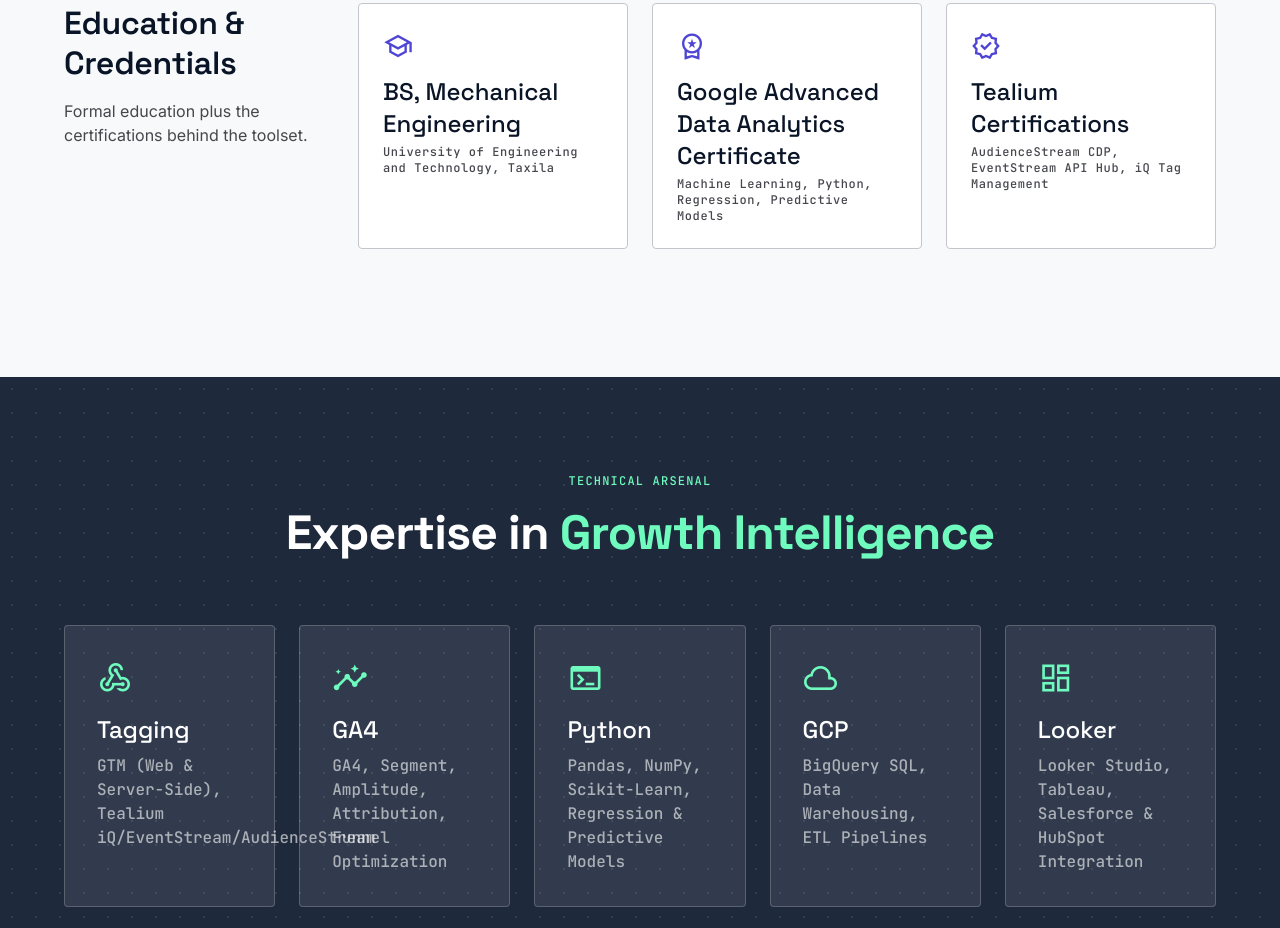
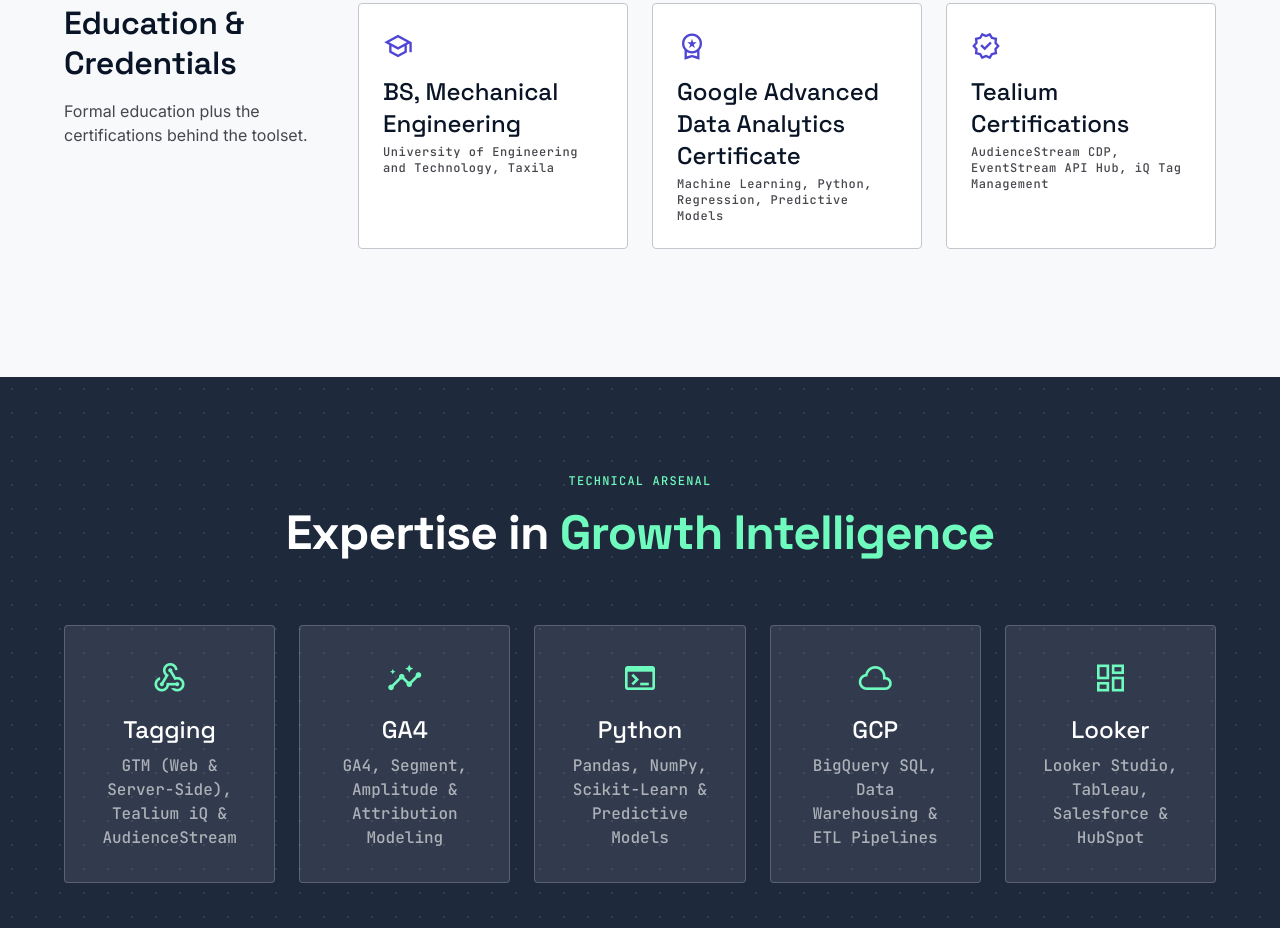
Before and after one commit to manmarsci/manmarsci, a plain HTML site: page experience.html in a window 1280 px wide. Shown: the part 1834-2762 px from the top of the page. Drawn offline with nearby package versions, Linux system fonts and the light colour scheme.

Commit message:
Made some tweaks on home page

```diff
--- a/experience.html
+++ b/experience.html
@@ -169,9 +169,9 @@
 <!-- Top Navigation Bar -->
 <nav class="fixed top-0 w-full z-50 bg-surface/80 backdrop-blur-md border-b border-outline-variant">
 <div class="flex justify-between items-center px-margin-desktop py-4 max-w-container-max mx-auto">
-<div class="flex items-center gap-3">
+<a href="index.html" class="flex items-center gap-3 hover:opacity-80 transition-opacity" aria-label="manmarsci home">
 <span class="text-headline-md font-headline-md font-bold text-primary">manmarsci</span>
-</div>
+</a>
 <div class="hidden md:flex items-center gap-8">
 <a class="text-on-surface-variant hover:text-secondary transition-colors duration-200" href="advanced-projects.html">Projects</a>
 <a class="text-secondary font-bold border-b-2 border-secondary pb-1" href="experience.html">Experience</a>
@@ -186,6 +186,8 @@
 </button>
 </div>
 <!-- Mobile Menu -->
+
+</nav>
 <div id="mobile-menu" class="mobile-menu fixed top-0 right-0 w-72 h-full bg-surface shadow-2xl z-50 p-8 md:hidden">
     <button id="close-menu" aria-label="Close menu" class="absolute top-4 right-4 text-primary p-2 hover:bg-surface-container-low rounded-lg">
         <span aria-hidden="true" class="material-symbols-outlined">close</span>
@@ -200,7 +202,6 @@
     </div>
 </div>
 <div id="mobile-overlay" class="fixed inset-0 bg-black/50 z-40 hidden md:hidden"></div>
-</nav>
 
 <main class="pt-32 pb-24">
 <!-- Hero Section -->
@@ -356,34 +357,34 @@
 </div>
 <div class="grid grid-cols-2 md:grid-cols-5 gap-gutter">
 <!-- Tagging & Infrastructure -->
-<div class="skill-card bg-surface-container-highest/10 border border-white/20 p-8 rounded-lg transition-all duration-300">
+<div class="skill-card bg-surface-container-highest/10 border border-white/20 p-8 rounded-lg transition-all duration-300 flex flex-col items-center text-center">
 <span aria-hidden="true" class="material-symbols-outlined text-tertiary-fixed mb-4 text-4xl">webhook</span>
 <h4 class="font-headline-md text-headline-md mb-2">Tagging</h4>
-<p class="font-label-sm text-white/60">GTM (Web & Server-Side), Tealium iQ/EventStream/AudienceStream</p>
+<p class="font-label-sm text-white/60 break-words">GTM (Web & Server-Side), Tealium iQ & AudienceStream</p>
 </div>
 <!-- Marketing Analytics -->
-<div class="skill-card bg-surface-container-highest/10 border border-white/20 p-8 rounded-lg transition-all duration-300">
+<div class="skill-card bg-surface-container-highest/10 border border-white/20 p-8 rounded-lg transition-all duration-300 flex flex-col items-center text-center">
 <span aria-hidden="true" class="material-symbols-outlined text-tertiary-fixed mb-4 text-4xl">insights</span>
 <h4 class="font-headline-md text-headline-md mb-2">GA4</h4>
-<p class="font-label-sm text-white/60">GA4, Segment, Amplitude, Attribution, Funnel Optimization</p>
+<p class="font-label-sm text-white/60 break-words">GA4, Segment, Amplitude & Attribution Modeling</p>
 </div>
 <!-- Data Science & ML -->
-<div class="skill-card bg-surface-container-highest/10 border border-white/20 p-8 rounded-lg transition-all duration-300">
+<div class="skill-card bg-surface-container-highest/10 border border-white/20 p-8 rounded-lg transition-all duration-300 flex flex-col items-center text-center">
 <span aria-hidden="true" class="material-symbols-outlined text-tertiary-fixed mb-4 text-4xl">terminal</span>
 <h4 class="font-headline-md text-headline-md mb-2">Python</h4>
-<p class="font-label-sm text-white/60">Pandas, NumPy, Scikit-Learn, Regression & Predictive Models</p>
+<p class="font-label-sm text-white/60 break-words">Pandas, NumPy, Scikit-Learn & Predictive Models</p>
 </div>
 <!-- Cloud & Databases -->
-<div class="skill-card bg-surface-container-highest/10 border border-white/20 p-8 rounded-lg transition-all duration-300">
+<div class="skill-card bg-surface-container-highest/10 border border-white/20 p-8 rounded-lg transition-all duration-300 flex flex-col items-center text-center">
 <span aria-hidden="true" class="material-symbols-outlined text-tertiary-fixed mb-4 text-4xl">cloud</span>
 <h4 class="font-headline-md text-headline-md mb-2">GCP</h4>
-<p class="font-label-sm text-white/60">BigQuery SQL, Data Warehousing, ETL Pipelines</p>
+<p class="font-label-sm text-white/60 break-words">BigQuery SQL, Data Warehousing & ETL Pipelines</p>
 </div>
 <!-- Visualization & CRM -->
-<div class="skill-card bg-surface-container-highest/10 border border-white/20 p-8 rounded-lg transition-all duration-300">
+<div class="skill-card bg-surface-container-highest/10 border border-white/20 p-8 rounded-lg transition-all duration-300 flex flex-col items-center text-center">
 <span aria-hidden="true" class="material-symbols-outlined text-tertiary-fixed mb-4 text-4xl">dashboard</span>
 <h4 class="font-headline-md text-headline-md mb-2">Looker</h4>
-<p class="font-label-sm text-white/60">Looker Studio, Tableau, Salesforce & HubSpot Integration</p>
+<p class="font-label-sm text-white/60 break-words">Looker Studio, Tableau, Salesforce & HubSpot</p>
 </div>
 </div>
 <!-- Secondary Chips -->
```
Also changed, not shown: advanced-projects.html (+4 -3 lines), case-study-01.html (+6 -4 lines), case-study-02.html (+6 -4 lines), case-study-03.html (+6 -4 lines), case-study-04.html (+6 -4 lines), contact.html (+4 -3 lines), growth-tracker.html (+4 -3 lines), index.html (+4 -3 lines).
